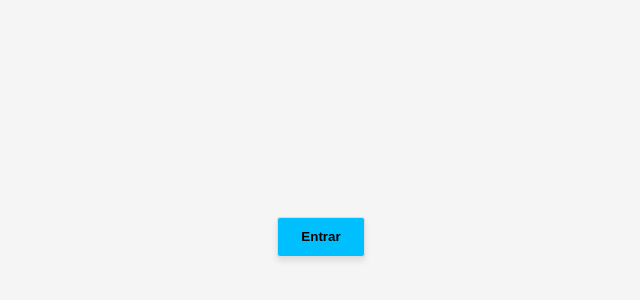
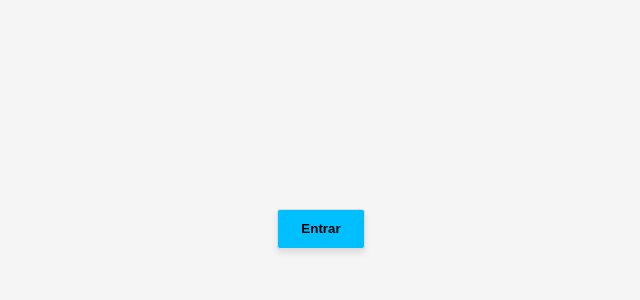
Before and after one commit to jpsampaior/GerenciamentoDeFuncionarios, a plain HTML site: page pages/index.html in a window 1280 px wide. Shown: the part 162-462 px from the top of the page, without its empty margins (319-959 px from the left). Drawn offline with Linux system fonts and the light colour scheme.

Commit message:
[FIX] Adição de CSS Reset

```diff
--- a/styles/indexPage.css
+++ b/styles/indexPage.css
@@ -1,3 +1,19 @@
+/* CSS reset*/
+*,
+*:after,
+*:before {
+    margin: 0;
+    padding: 0;
+    box-sizing: border-box;
+    text-decoration: none;
+}
+
+body{
+    font-size: 100%;
+    list-style-type: none;
+}
+/* CSS reset*/
+
 body{
     background-color: whitesmoke;
     display: flex;
--- a/styles/mainPage.css
+++ b/styles/mainPage.css
@@ -1,4 +1,20 @@
 @import url('https://fonts.googleapis.com/css2?family=Open+Sans&family=PT+Sans&display=swap');
+
+/* CSS reset*/
+*,
+*:after,
+*:before {
+    margin: 0;
+    padding: 0;
+    box-sizing: border-box;
+    text-decoration: none;
+}
+
+body{
+    font-size: 100%;
+    list-style-type: none;
+}
+/* CSS reset*/
 
 body{
     background-color: whitesmoke;
--- a/styles/secondaryPages.css
+++ b/styles/secondaryPages.css
@@ -1,4 +1,20 @@
 @import url('https://fonts.googleapis.com/css2?family=Open+Sans&family=PT+Sans&display=swap');
+
+/* CSS reset*/
+*,
+*:after,
+*:before {
+    margin: 0;
+    padding: 0;
+    box-sizing: border-box;
+    text-decoration: none;
+}
+
+body{
+    font-size: 100%;
+    list-style-type: none;
+}
+/* CSS reset*/
 
 body{
     background-color: whitesmoke;
```
